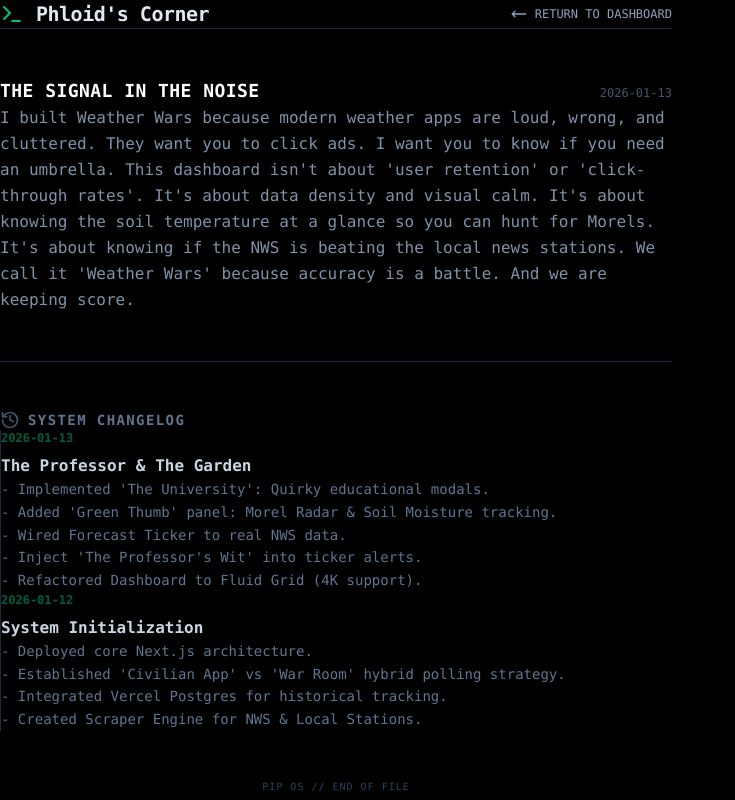
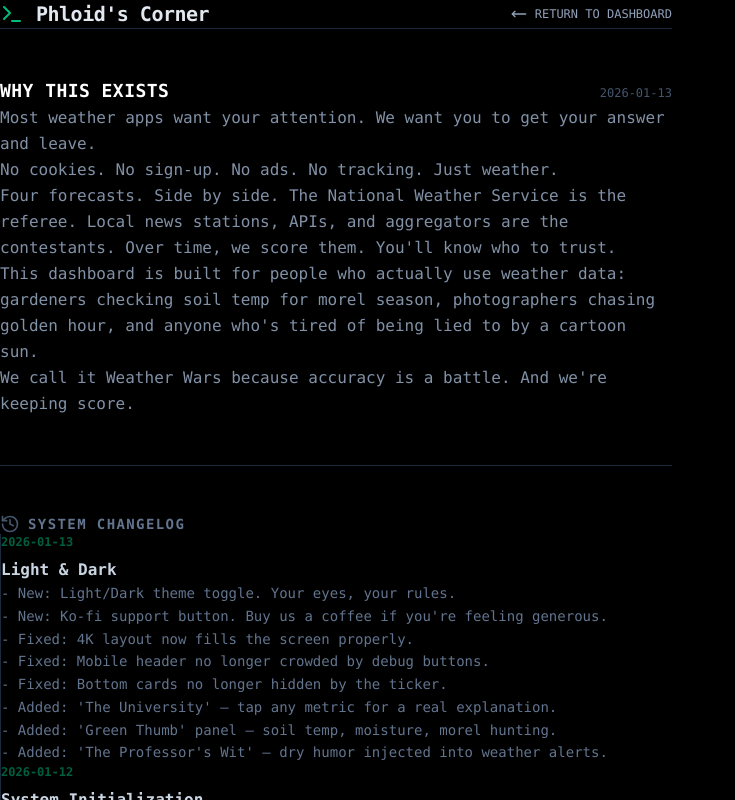
Before and after one commit to phloids-code-forge/Toolbox, a Next.js app in the folder web/: page /corner in a window 1280 px wide. Shown: the top 800 px of the page, without its empty margins (0-735 px from the left). Built offline with nearby package versions, Linux system fonts and the light colour scheme.

Commit message:
content: Updated changelog and corner post with Publicist copy

```diff
--- a/web/src/data/changelog.ts
+++ b/web/src/data/changelog.ts
@@ -7,13 +7,16 @@ export interface Log {
 export const CHANGELOG: Log[] = [
     {
         date: "2026-01-13",
-        title: "The Professor & The Garden",
+        title: "Light & Dark",
         points: [
-            "Implemented 'The University': Quirky educational modals.",
-            "Added 'Green Thumb' panel: Morel Radar & Soil Moisture tracking.",
-            "Wired Forecast Ticker to real NWS data.",
-            "Inject 'The Professor's Wit' into ticker alerts.",
-            "Refactored Dashboard to Fluid Grid (4K support)."
+            "New: Light/Dark theme toggle. Your eyes, your rules.",
+            "New: Ko-fi support button. Buy us a coffee if you're feeling generous.",
+            "Fixed: 4K layout now fills the screen properly.",
+            "Fixed: Mobile header no longer crowded by debug buttons.",
+            "Fixed: Bottom cards no longer hidden by the ticker.",
+            "Added: 'The University' — tap any metric for a real explanation.",
+            "Added: 'Green Thumb' panel — soil temp, moisture, morel hunting.",
+            "Added: 'The Professor's Wit' — dry humor injected into weather alerts."
         ]
     },
     {
--- a/web/src/data/corner.ts
+++ b/web/src/data/corner.ts
@@ -9,13 +9,15 @@ export const CORNER_POSTS: Post[] = [
     {
         id: "philosophy-001",
         date: "2026-01-13",
-        title: "The Signal in the Noise",
-        content: `I built Weather Wars because modern weather apps are loud, wrong, and cluttered.
+        title: "Why This Exists",
+        content: `Most weather apps want your attention. We want you to get your answer and leave.
 
-        They want you to click ads. I want you to know if you need an umbrella.
+No cookies. No sign-up. No ads. No tracking. Just weather.
 
-        This dashboard isn't about 'user retention' or 'click-through rates'. It's about data density and visual calm. It's about knowing the soil temperature at a glance so you can hunt for Morels. It's about knowing if the NWS is beating the local news stations.
+Four forecasts. Side by side. The National Weather Service is the referee. Local news stations, APIs, and aggregators are the contestants. Over time, we score them. You'll know who to trust.
 
-        We call it 'Weather Wars' because accuracy is a battle. And we are keeping score.`
+This dashboard is built for people who actually use weather data: gardeners checking soil temp for morel season, photographers chasing golden hour, and anyone who's tired of being lied to by a cartoon sun.
+
+We call it Weather Wars because accuracy is a battle. And we're keeping score.`
     }
 ];
```
